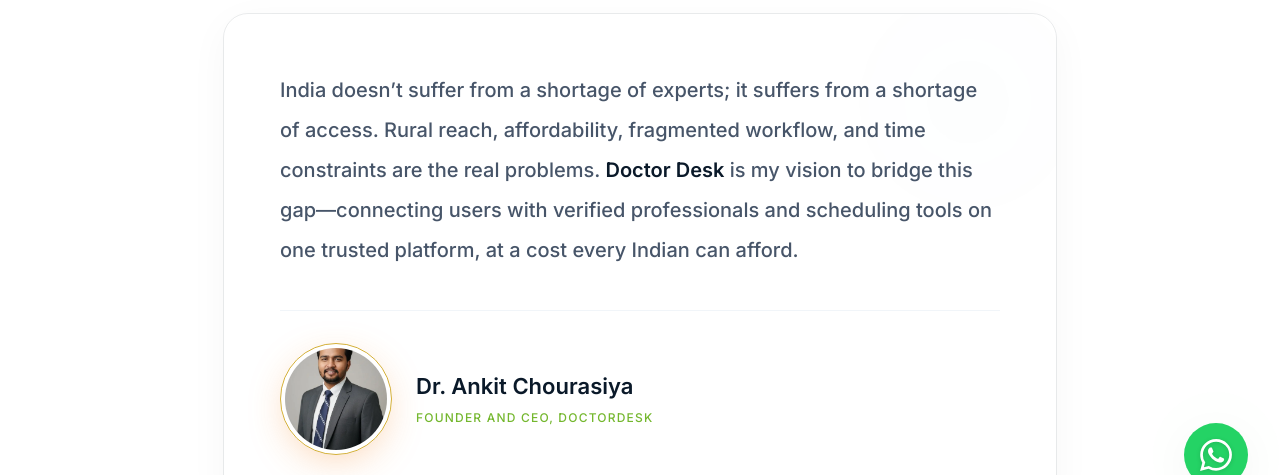
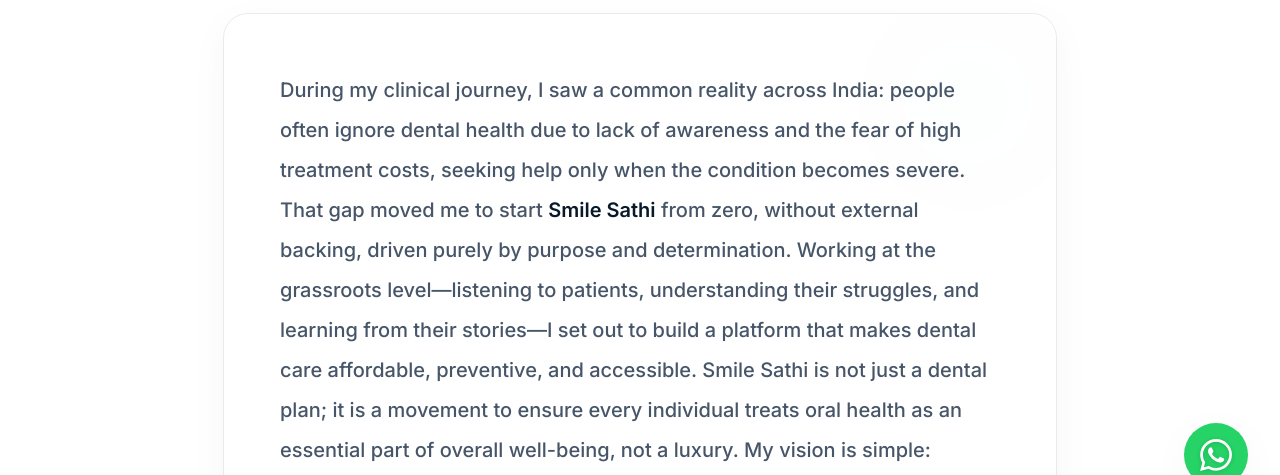
Before and after one commit to arya-5990/YashodaCare-, a React (Vite) app: page /about in a window 1280 px wide. Shown: the part 281-756 px from the top of the page. Built offline with nearby package versions, Linux system fonts and the light colour scheme; no server answers.

Commit message:
feat: update About page content to reflect the mission and vision of Smile Sathi

```diff
--- a/src/pages/About.jsx
+++ b/src/pages/About.jsx
@@ -21,7 +21,8 @@ export default function About() {
             <div className="absolute top-0 right-0 w-64 h-64 bg-bokeh-teal opacity-20 rounded-full blur-3xl -translate-y-10 translate-x-10"></div>
 
             <p className="text-body-lg text-surface-tint leading-loose mb-10 relative z-10 text-lg md:text-xl font-medium">
-              India doesn’t suffer from a shortage of experts; it suffers from a shortage of access. Rural reach, affordability, fragmented workflow, and time constraints are the real problems. <strong className="text-primary font-bold">Doctor Desk</strong> is my vision to bridge this gap—connecting users with verified professionals and scheduling tools on one trusted platform, at a cost every Indian can afford.
+              During my clinical journey, I saw a common reality across India: people often ignore dental health due to lack of awareness and the fear of high treatment costs, seeking help only when the condition becomes severe. That gap moved me to start <strong className="text-primary font-bold">Smile Sathi</strong> from zero, without external backing, driven purely by purpose and determination.
+              Working at the grassroots level—listening to patients, understanding their struggles, and learning from their stories—I set out to build a platform that makes dental care affordable, preventive, and accessible. Smile Sathi is not just a dental plan; it is a movement to ensure every individual treats oral health as an essential part of overall well-being, not a luxury. My vision is simple: empower people to care for their smiles without fear, hesitation, or financial burden.
             </p>
 
             <div className="relative z-10 pt-8 border-t border-surface-container flex flex-col sm:flex-row items-start sm:items-center gap-6 mt-8">
@@ -32,7 +33,7 @@ export default function About() {
               </div>
               <div>
                 <h3 className="text-title-lg text-primary font-black text-2xl md:text-3xl">Dr. Ankit Chourasiya</h3>
-                <p className="text-label-md font-bold text-tertiary tracking-widest uppercase mt-2">Founder and CEO, DoctorDesk</p>
+                <p className="text-label-md font-bold text-tertiary tracking-widest uppercase mt-2">Chief Dentist | Founder & CEO – Smile Sathi, Indore</p>
               </div>
             </div>
           </div>
```
